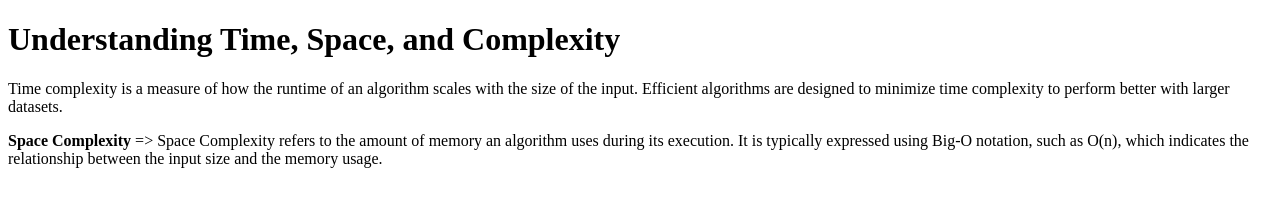
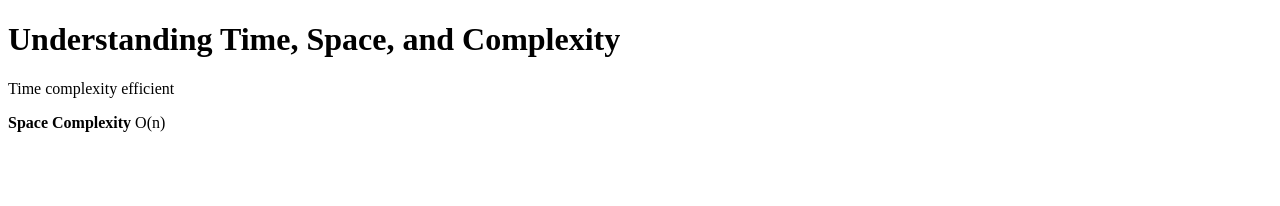
Before and after one commit to acciojob/time-and-space-complexity-Techchauhan, a website: page main.html in a window 1280 px wide. Drawn offline with Linux system fonts and the light colour scheme.

Commit message:
created a submission

```diff
--- a/main.html
+++ b/main.html
@@ -13,9 +13,8 @@
 
 
 	<h1>Understanding Time, Space, and Complexity</h1>
-    <p>Time complexity is a measure of how the runtime of an algorithm scales with the size of the input. Efficient algorithms are designed to minimize time complexity to perform better with larger datasets.</p>
-    <p><b>Space Complexity</b> => Space Complexity refers to the amount of memory an algorithm uses during its execution. It is typically expressed using Big-O notation, such as O(n), which indicates the relationship between the input size and the memory usage.</p>
-
+	<p>Time complexity efficient</p>
+	<p><b>Space Complexity</b> O(n)</p>
 </body>
 
 </html>
```
